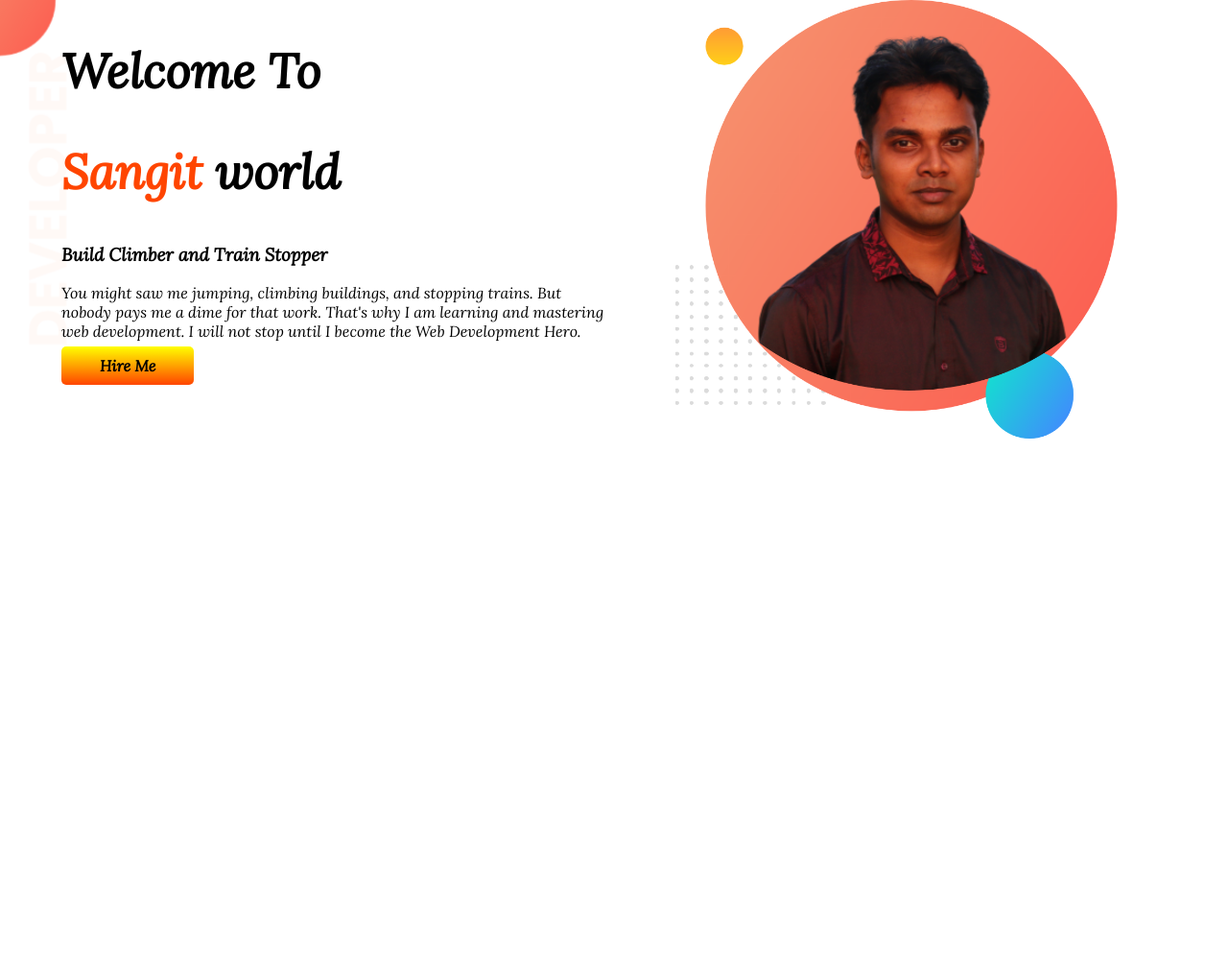
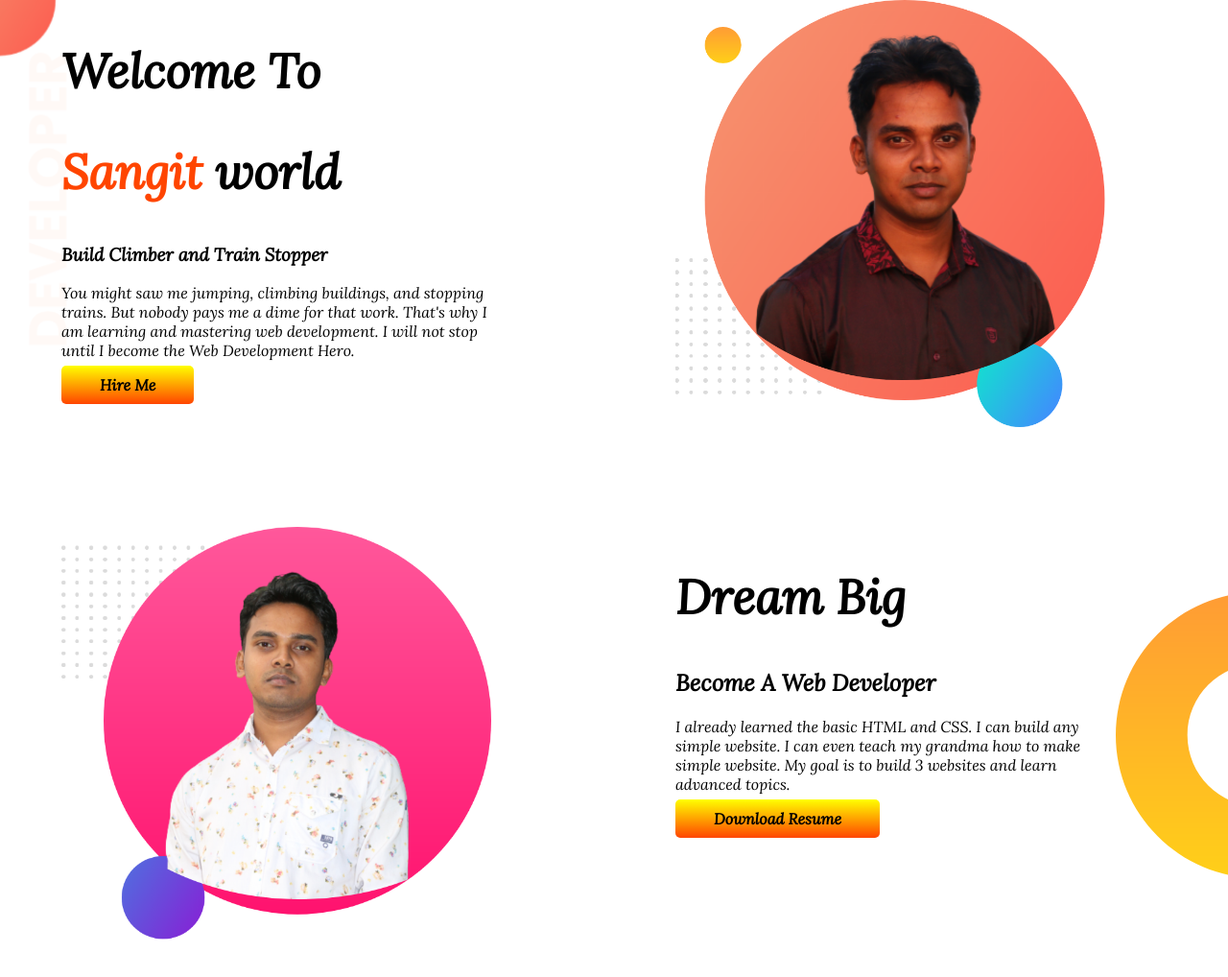
Before and after one commit to sangitdas/developer-portfolio, a plain HTML site: page index.html in a window 1280 px wide. Shown: the whole page at 96% size. Before the commit the page ends 800 px from the top, so only its background shows below. Drawn offline with Linux system fonts and the light colour scheme.

Commit message:
dream added

```diff
--- a/index.html
+++ b/index.html
@@ -29,6 +29,19 @@
             <img src="images/my-bg.png" alt="">
         </div>
     </section>
+    <section class="dream-big">
+        <div class="half-width">
+            <img src="images/my-bg2.png" alt="">
+        </div>
+        <div class="half-width">
+            <h1>Dream Big</h1>
+            <h2>Become A Web Developer</h2>
+            <p>I already learned the basic HTML and CSS. I can build any simple website. I can even teach my grandma how
+                to make simple website. My goal is to build 3 websites and learn advanced topics.</p>
+            <a class="link-button" target="_blank" href="https://www.youtube.com/watch?v=IE8OD5FbU-c">Download
+                Resume</a>
+        </div>
+    </section>
 </body>
 
 </html>
--- a/style.css
+++ b/style.css
@@ -10,13 +10,15 @@ h1{
 }
 section{
     display: flex;
+    margin-bottom: 100px;
 }
 .half-width{
     width: 50%;
     padding-left: 5%;
+    padding-right: 10%;
 }
 .half-width img{
-    width: 80%;
+    width: 100%;
 }
 .link-button{
     text-decoration: none;
@@ -30,3 +32,8 @@ section{
     background-image: url(images/top-banner.png);
     background-repeat: no-repeat;
 }
+.dream-big{
+    background-image: url(images/dream-bg.png);
+    background-repeat: no-repeat;
+    background-position: right;
+}
```
